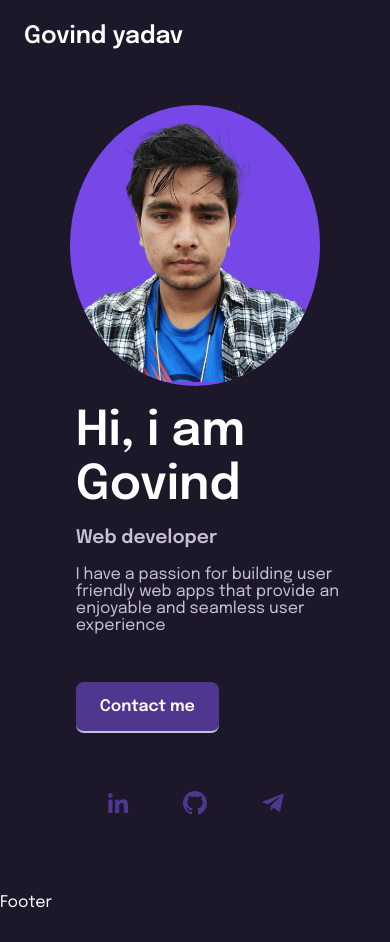
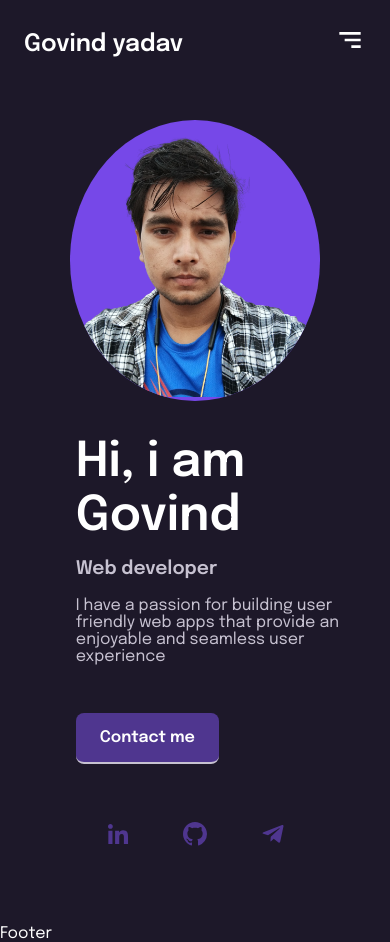
Before and after one commit to 9ovindyadav/9ovindyadav, a React (Vite) app: page / in a window 390 px wide. Before the commit the page ends 911 px from the top, so only its background shows below. Built offline with nearby package versions, Linux system fonts and the light colour scheme.

Commit message:
home page

```diff
--- a/src/Components/Navbar.jsx
+++ b/src/Components/Navbar.jsx
@@ -1,5 +1,6 @@
 import { Link } from "react-router-dom"
 import "../scss/navbar.scss"
+import {BiMenuAltRight} from "react-icons/bi"
 
 export const Navbar = () => {
   return (
@@ -13,7 +14,7 @@ export const Navbar = () => {
            <Link to={"/blogs"}>Blogs</Link>
            <Link to={"/about"}>About</Link>
           </div>
-          <h3 className="mobile">Menu</h3>
+          <h3 className="mobile"><BiMenuAltRight /></h3>
    </div>
   )
 }
--- a/src/scss/home.scss
+++ b/src/scss/home.scss
@@ -33,6 +33,7 @@
             margin-left: 3em;
             @media (max-width:900px) {
                 width: 80%;
+                margin-top: 1em;
             }
             h1{
                 font-size: 3em;
@@ -60,7 +61,7 @@
                 border-bottom: 2px solid var(--text-c-grey);
             }
             button:active{
-                transform: translateY(1px);
+                transform: translateY(2px);
             }
         }
         .image{
--- a/src/scss/navbar.scss
+++ b/src/scss/navbar.scss
@@ -31,5 +31,9 @@
     }
     .mobile{
         display: none;
+        @media  (max-width:900px) {
+            display: block;
+            font-size: 2em;
+         }
     }
 }
```
